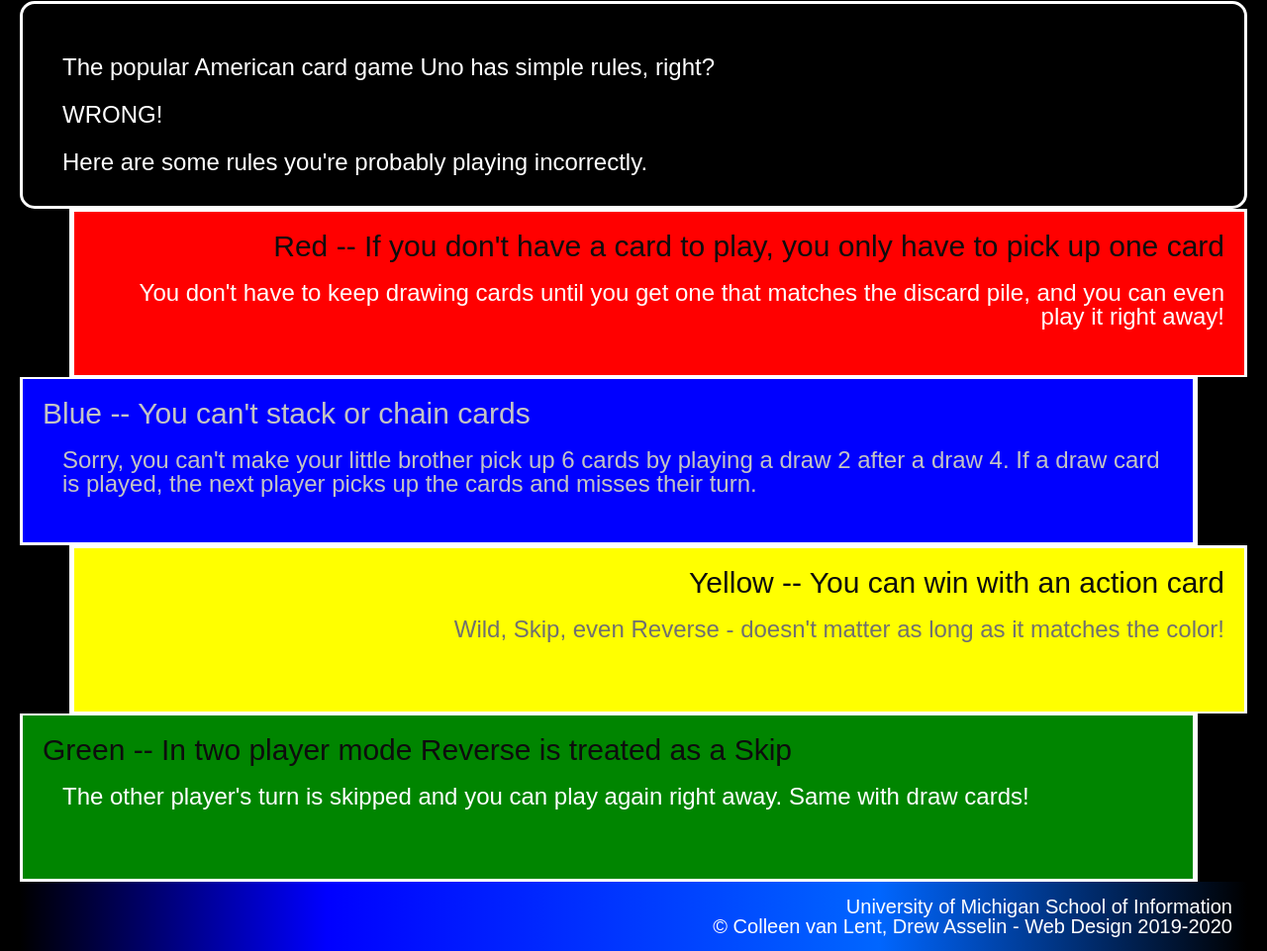
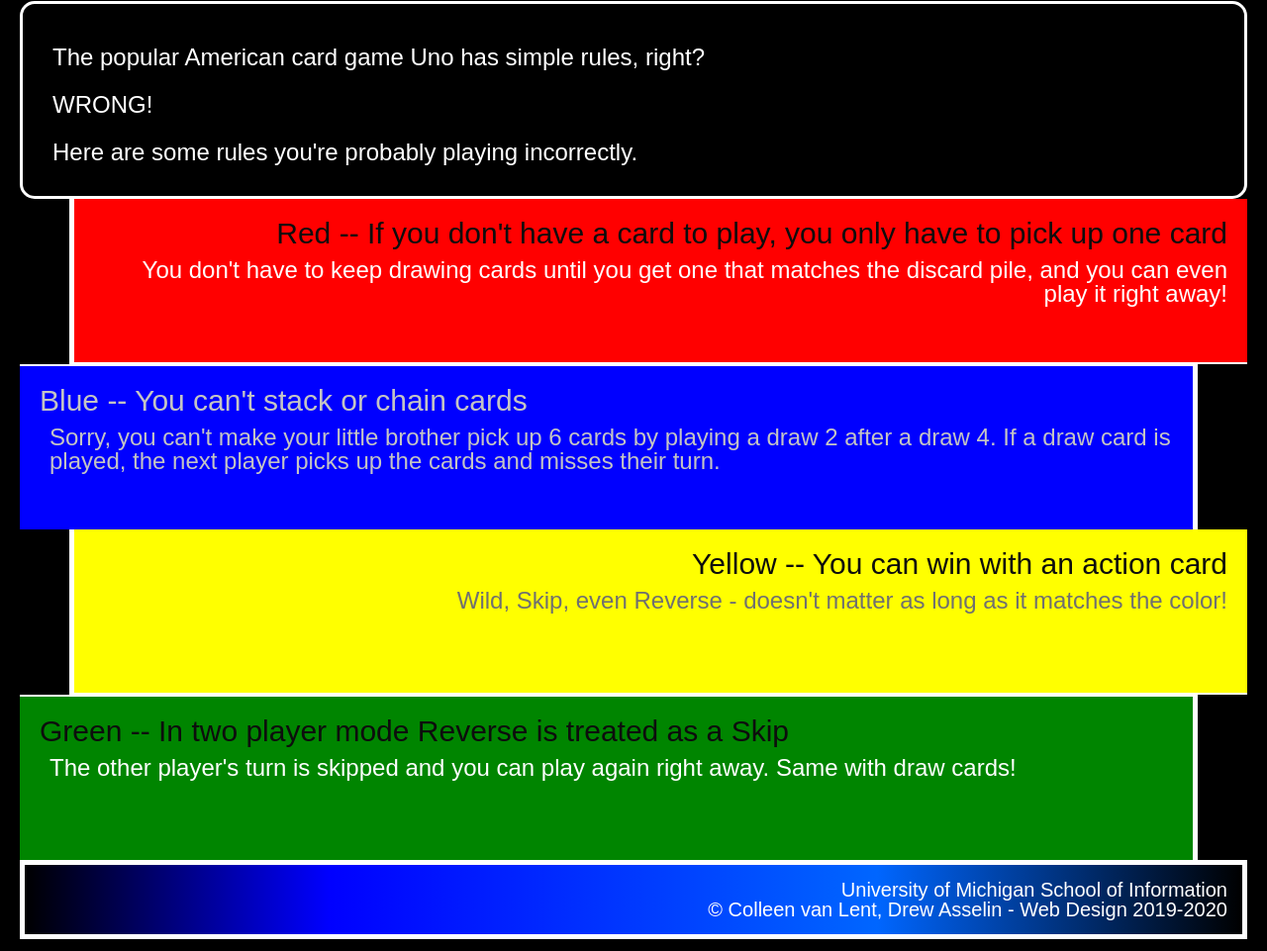
Before and after one commit to deguiaa/hw2-2024, a plain HTML site: page index.html in a window 1280 px wide. Shown: the part 327-1288 px from the top of the page at 99% size. Drawn offline with Linux system fonts and the light colour scheme.

Commit message:
Add files via upload

```diff
--- a/css/style.css
+++ b/css/style.css
@@ -18,7 +18,7 @@
 
 p{
     font-size: 24px;
-    padding: 20px 0 0 20px;
+    padding: 10px 0 0 10px;
 }
 
 img{
@@ -47,6 +47,7 @@
     background-color: #FF0000;
     text-align: right;
     margin-left: 50px;
+    border: none;
     border-bottom: 2px solid #FFFFFF;
     border-left: 5px solid #FFFFFF;
 }
@@ -55,11 +56,12 @@
     background-color: #0000ff;
     text-align: left;
     margin-right: 50px;
+    border: none;
     border-top: 2px solid #FFFFFF;
     border-right: 5px solid #FFFFFF;
     color: #C4C4C4
 }
-.blue h2{
+.blue > h2{
     color: #C4C4C4
 }
 
@@ -67,6 +69,7 @@
     background-color: #FFFF00;
     text-align: right;
     margin-left: 50px;
+    border: none;
     border-bottom: 2px solid #FFFFFF;
     border-left: 5px solid #FFFFFF;
     color: #707070;
@@ -76,17 +79,19 @@
     background-color: #008500;
     text-align: left;
     margin-right: 50px;
+    border: none;
     border-top: 2px solid #FFFFFF;
     border-right: 5px solid #FFFFFF;
 }
 
 footer{
     background: rgb(0,0,0);
-    background: linear-gradient(90deg, rgba(0,0,0,1) 0%, rgba(0,0,255,1) 25%, rgba(0,102,255,1) 70%, rgba(0,0,0,1) 100%);
+    background: linear-gradient(90deg, #000000 0%, #0000ff 25%, #0066ff 70%, #000000 100%);
+    border: 5px solid #FFFFFF
 }
 
 footer p{
     font-size: 20px;
     text-align: right;
-    padding: 15px 15px 15px 0
-}
+    padding: 15px 15px 15px 0;
+    }
```
